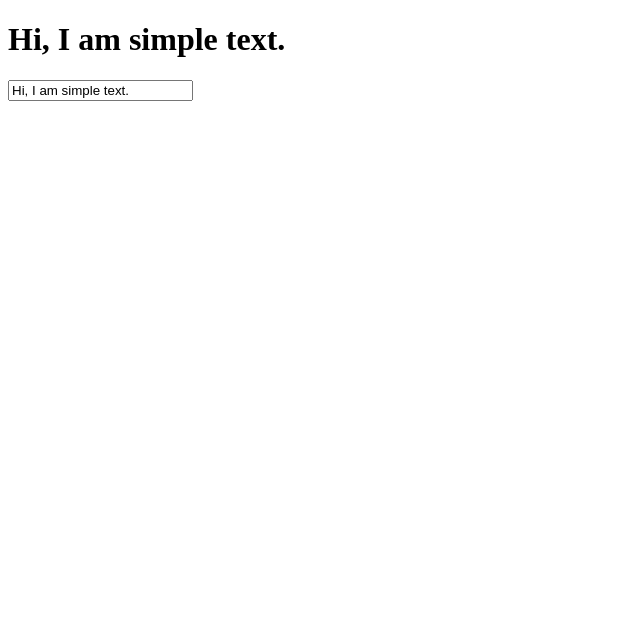
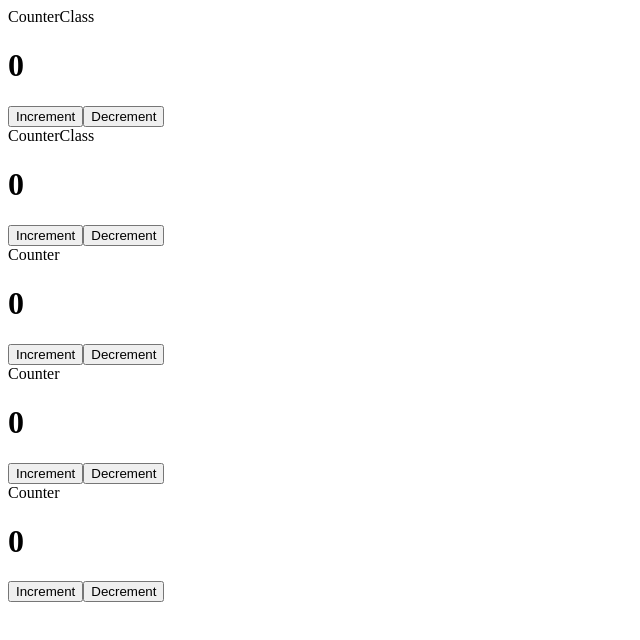
Before and after one commit to dinosavr/slomal, a React (Create React App) app: page / in a window 1280 px wide. Shown: the top 640 px of the page, without its empty margins (0-640 px from the left). Built offline with nearby package versions, Linux system fonts and the light colour scheme.

Commit message:
feat: class component example counter, add: prettier

```diff
--- a/package.json
+++ b/package.json
@@ -44,6 +44,7 @@
     "eslint-plugin-import": "^2.26.0",
     "eslint-plugin-jsx-a11y": "^6.5.1",
     "eslint-plugin-react": "^7.29.4",
-    "eslint-plugin-react-hooks": "^4.5.0"
+    "eslint-plugin-react-hooks": "^4.5.0",
+    "prettier": "^1.19.1"
   }
 }
--- a/src/App.jsx
+++ b/src/App.jsx
@@ -1,17 +1,15 @@
-import React, { useState } from 'react';
+import React from 'react';
+import ClassCounter from './components/ClassCounter';
+import Counter from './components/Counter';
 
 function App() {
-  const initialText = 'Hi, I am simple text.';
-  const [text, setText] = useState(initialText);
-
-  function onChangeText(value) {
-    setText(value);
-  }
-
   return (
     <div className="App">
-      <h1>{text}</h1>
-      <input type="text" value={text} onChange={(event) => onChangeText(event.target.value)} />
+      <ClassCounter />
+      <ClassCounter />
+      <Counter />
+      <Counter />
+      <Counter />
     </div>
   );
 }
--- /dev/null
+++ b/src/components/ClassCounter.jsx
@@ -0,0 +1,40 @@
+import React from 'react';
+
+export default class ClassCounter extends React.PureComponent {
+  constructor(props) {
+    super(props);
+    this.state = {
+      count: 0,
+    };
+    this.increment = this.increment.bind(this);
+    this.decrement = this.decrement.bind(this);
+  }
+
+  increment() {
+    const { count } = this.state;
+    this.setState({ count: count + 1 });
+    console.log('Class Like up', count + 1);
+  }
+
+  decrement() {
+    const { count } = this.state;
+    this.setState({ count: count - 1 });
+    console.log('Class Like down', count - 1);
+  }
+
+  render() {
+    const { count } = this.state;
+    return (
+      <div>
+        CounterClass
+        <h1>{count}</h1>
+        <button type="button" onClick={this.increment}>
+          Increment
+        </button>
+        <button type="button" onClick={this.decrement}>
+          Decrement
+        </button>
+      </div>
+    );
+  }
+}
```
Also changed, not shown: .prettierrc.js (added), .prettierrc.json (deleted), 1 other file (tests, documents, lock files or other folders).
